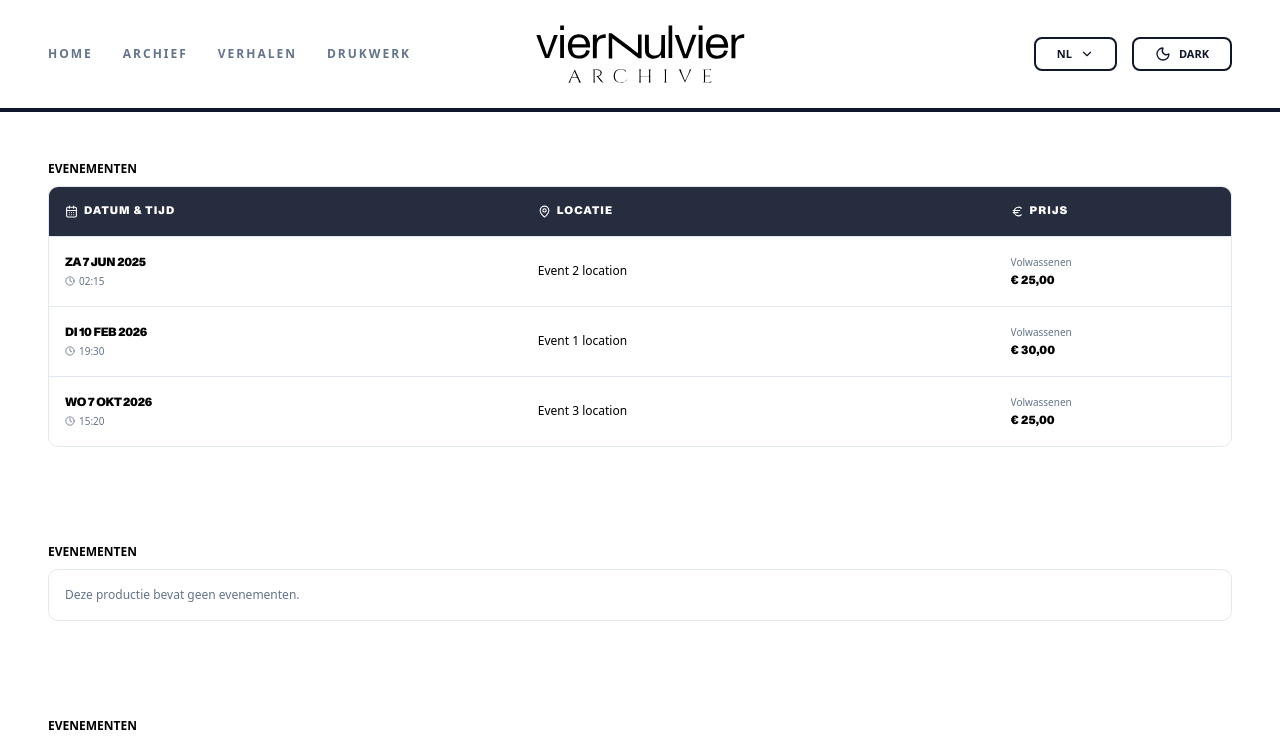
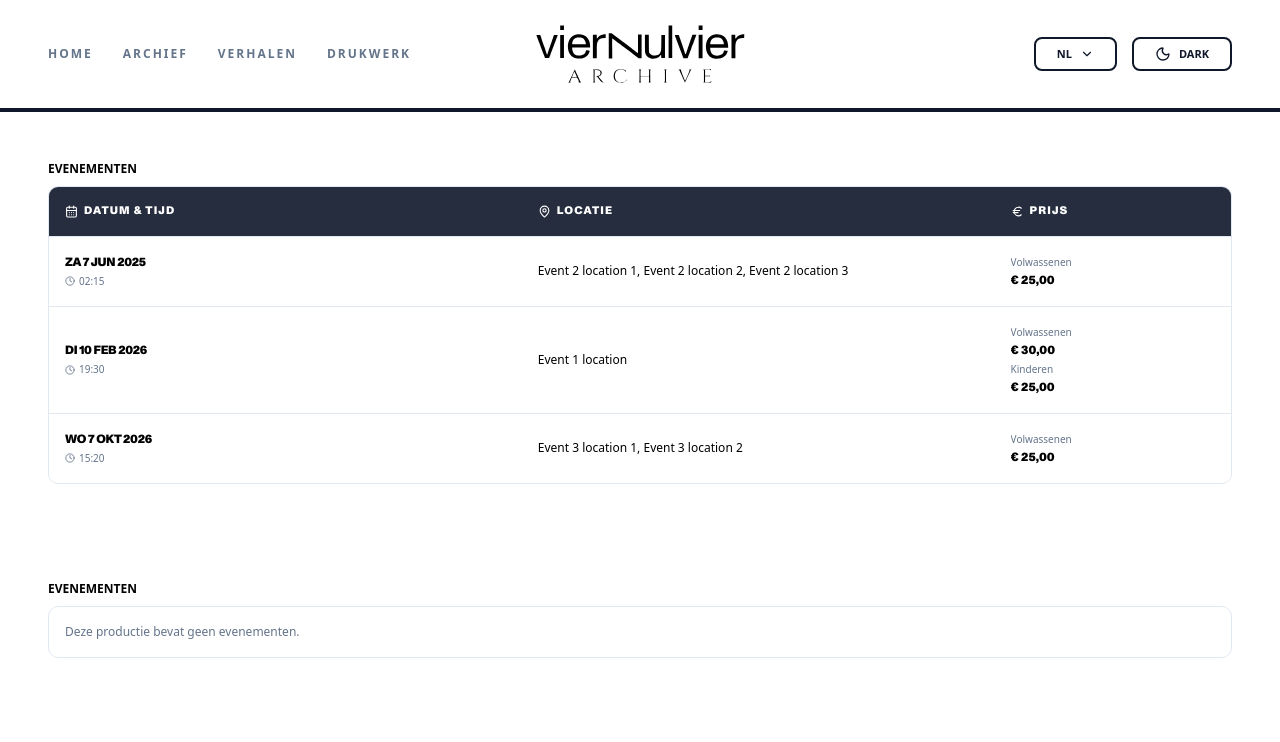
Before and after one commit to SELab-2/viernulvier-4, a Nuxt app in the folder frontend/: page /tempShowcase in a window 1280 px wide. Shown: the top 742 px of the page. Built offline with nearby package versions, Linux system fonts and the light colour scheme.

Commit message:
add example of more locations and prices

```diff
--- a/frontend/app/pages/tempShowcase.vue
+++ b/frontend/app/pages/tempShowcase.vue
@@ -10,13 +10,16 @@ const mockLocation = (name: string): LocationView => ({
 const mockPrice = (amount: number): PriceView => ({
   id: 1, price: amount, name: 'Volwassenen', created_at: '2026-01-01T00:00:00Z', updated_at: '2026-01-01T00:00:00Z'
 })
+const mockPrice2 = (amount: number): PriceView => ({
+  id: 2, price: amount, name: 'Kinderen', created_at: '2026-01-01T00:00:00Z', updated_at: '2026-01-01T00:00:00Z'
+})
 
 const base = { endtime: null, doors_at: null, intermission_at: null, created_at: '2026-01-01T00:00:00Z', updated_at: '2026-01-01T00:00:00Z', production_id: 1 }
 
 const events1 = [ // 3 events
-  { ...base, id: 1, starttime: '2026-02-10T19:30:00Z', locations: [mockLocation('Event 1 location')], prices: [mockPrice(30)] },
-  { ...base, id: 2, starttime: '2025-06-07T02:15:00Z', locations: [mockLocation('Event 2 location')], prices: [mockPrice(25)] },
-  { ...base, id: 3, starttime: '2026-10-07T15:20:00Z', locations: [mockLocation('Event 3 location')], prices: [mockPrice(25)] },
+  { ...base, id: 1, starttime: '2026-02-10T19:30:00Z', locations: [mockLocation('Event 1 location')], prices: [mockPrice(30), mockPrice2(25)] },
+  { ...base, id: 2, starttime: '2025-06-07T02:15:00Z', locations: [mockLocation('Event 2 location 1'), mockLocation('Event 2 location 2'), mockLocation('Event 2 location 3')], prices: [mockPrice(25)] },
+  { ...base, id: 3, starttime: '2026-10-07T15:20:00Z', locations: [mockLocation('Event 3 location 1'), mockLocation('Event 3 location 2')], prices: [mockPrice(25)] },
 ]
 
 const events2: EventWithDetails[] = [] // no events
```
